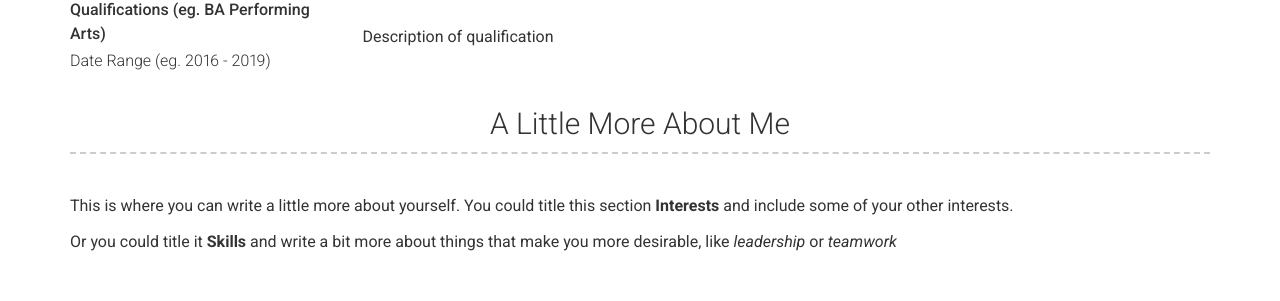
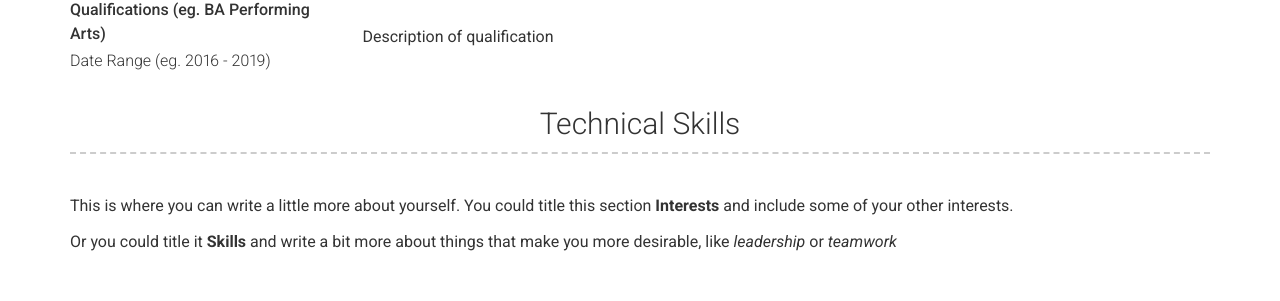
Before and after one commit to PBulla1/Pbulla1.github.io, a Jekyll site: the page built from index.md, in a window 1280 px wide. Shown: the part 1229-1530 px from the top of the page. Built offline with Jekyll 4.4.1, drawn with Linux system fonts in a browser that asks for light colours; nearby versions of some CDN libraries.

Commit message:
Update more.html

```diff
--- a/_includes/more.html
+++ b/_includes/more.html
@@ -1,5 +1,5 @@
 <div class="container more-container">
-  <h3>{{ site.more_title | default: "A Little More About Me" }}</h3>
+  <h3>{{ site.more_title | default:"Technical Skills" }}</h3>
   <div class="row clearfix">
     <div class="col-md-12">
       {{ site.more_content | strip | markdownify }}
```
